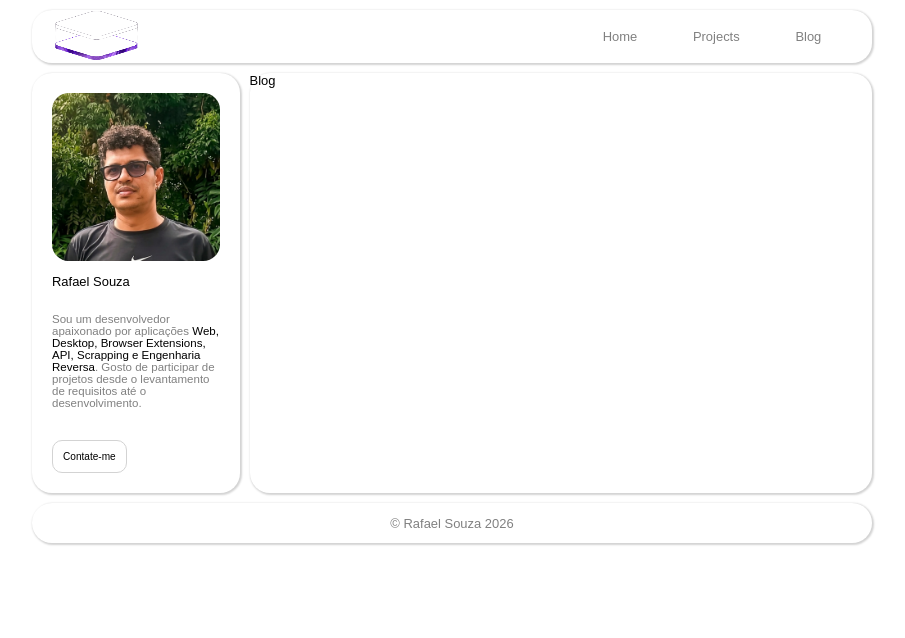
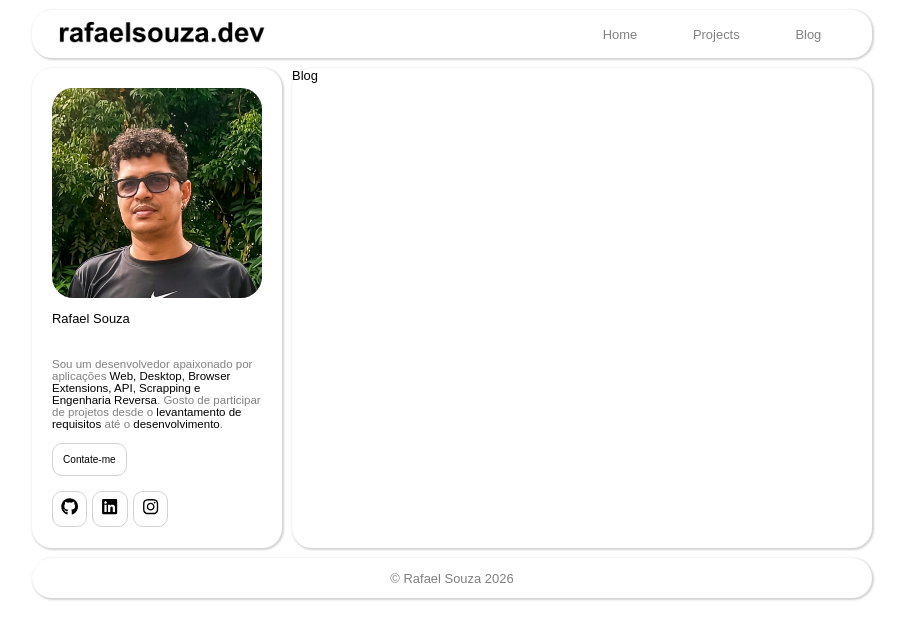
Before and after one commit to rafaelsouzars/landing_page-rafaelsouzars, a React (Vite) app: page /blog in a window 1280 px wide. Shown: the top 638 px of the page, without its empty margins (188-1093 px from the left). Built offline with nearby package versions, Linux system fonts and the light colour scheme.

Commit message:
:lipstick: feat: add socialbutton component Description: Added SocialButton component and react-icons package in react project. Author: @rafaelsouzars

```diff
--- a/package.json
+++ b/package.json
@@ -18,6 +18,7 @@
   "dependencies": {
     "react": "^19.2.5",
     "react-dom": "^19.2.5",
+    "react-icons": "^5.6.0",
     "react-router": "^7.14.2"
   },
   "devDependencies": {
--- a/src/App.css
+++ b/src/App.css
@@ -69,6 +69,7 @@ header {
 
 .navbar {
     width: auto;
+    padding: 5px 0;
     display: flex;
     justify-content: space-between;
     align-items: center;
@@ -82,8 +83,9 @@ header {
 }
 
 .logo > img {
-    height: 50px;
-    aspect-ratio: 16 / 9;
+    width: auto;
+    height: 35px;
+    object-fit: contain;
 }
 
 .navbar-menu {
@@ -113,7 +115,7 @@ header {
 
 .aside {
     grid-area: aside;
-    height: 420px;
+    height: 480px;
 }
 
 .main {
--- a/src/App.jsx
+++ b/src/App.jsx
@@ -1,6 +1,6 @@
 //import { useState } from 'react'
 //import { reactLogo, viteLogo, heroImg } from './assets/index.jsx'
-import { heroImg } from './assets/index.jsx'
+import { logoDev } from './assets/index.jsx'
 import { BrowserRouter, Routes, Route, Link, NavLink } from 'react-router'
 import { Navbar, CardProfile } from './components/index.jsx'
 import { Home, Projects, Blog } from './pages/index.jsx'
@@ -16,7 +16,7 @@ function App() {
       <header className='header card sticky'>
         {/* Aqui vai o link envolvendo a logo */}
         <Navbar className='navbar'>
-          <Link className='logo' to="/"><img src={heroImg} alt="My logo"/></Link>
+          <Link className='logo' to="/"><img src={logoDev} alt="My logo"/></Link>
           <div className='navbar-menu'>
             <NavLink to="/" className='nav-item'>Home</NavLink>
             <NavLink to="/projects" className='nav-item'>Projects</NavLink>
--- a/src/assets/index.jsx
+++ b/src/assets/index.jsx
@@ -1,3 +1,4 @@
+export { default as logoDev } from './img/logo_dev.png'
 export { default as heroImg } from './hero.png'
 export { default as viteLogo } from './vite.svg'
 export { default as reactLogo } from './react.svg'
--- a/src/components/Button/Button.css
+++ b/src/components/Button/Button.css
@@ -1,4 +1,7 @@
 /* Button.css */
+:root {
+    --tranform-scale: .92;
+}
 
 .primary-button , .secondary-button {
     font-size: .7rem;
@@ -11,12 +14,12 @@
     background-color: var(--btn-primary-color);
     color: var(--btn-primary-font-color);
     border: none;
-    transition: background-color 0.2s ease-in, transform 0.2s ease-in-out;
+    transition: background-color 0.2s ease-in-out, transform 0.2s ease-in-out;
 }
 
 .primary-button:active {
     background-color: lightskyblue;
-    transform: scale(.95, .95);
+    transform: scale(var(--tranform-scale));
 }
 
 .primary-button:hover {
@@ -34,12 +37,12 @@
     background-color: var(--bg-color);
     color: black;
     border: solid 1px lightgray;
-    transition: background-color 0.2s ease-in, transform 0.2s ease-in-out;
+    transition: background-color 0.2s ease-in-out, transform 0.2s ease-in-out;
 }
 
 .secondary-button:active {
     background-color: var(--btn-secondary-color);
-    transform: scale(.95, .95);
+    transform: scale(var(--tranform-scale));
 }
 
 .secondary-button:hover {
@@ -53,3 +56,37 @@
     cursor: not-allowed;
     opacity: 0.6;
 }
+
+/*
+.social-button {
+    text-decoration: none;
+    font-size: 1.2rem;
+    padding: 6px 8px;
+    border-radius: 10px;
+    background-color: var(--bg-color);
+    color: black;
+    border: solid 1px lightgray;
+    transition: background-color 0.2s ease-in-out, transform 0.2s ease-in-out;
+    box-sizing: border-box;
+}
+
+.social-button > *:nth-child(1) {
+    font-size: 1.2rem;
+}
+
+.social-button > *:nth-child(1):hover {
+    color: blue;
+}
+
+.social-button:active {
+    //background-color: var(--btn-secondary-color);
+    transform: scale(var(--tranform-scale));
+}
+
+.social-button:disabled {
+    background-color: var(--btn-secondary-color);
+    color: var(--btn-secondary-font-color);
+    border: none;
+    cursor: not-allowed;
+    opacity: 0.6;
+}*/
--- /dev/null
+++ b/src/components/Button/SocialButton.css
@@ -0,0 +1,33 @@
+/* SocialButton.css */
+
+.social-button {
+    font-size: 1.2rem;
+    padding: 6px 8px;
+    border-radius: 10px;
+    background-color: var(--bg-color);
+    color: black;
+    border: solid 1px lightgray;
+    transition: background-color 0.2s ease-in-out, transform 0.2s ease-in-out;
+    box-sizing: border-box;
+}
+
+.social-button > *:nth-child(1) {
+    font-size: 1.2rem;
+}
+
+.social-button > *:nth-child(1):hover {
+    color: blue;
+}
+
+.social-button:active {
+    /*background-color: var(--btn-secondary-color);*/
+    transform: scale(var(--tranform-scale));
+}
+
+.social-button:disabled {
+    background-color: var(--btn-secondary-color);
+    color: var(--btn-secondary-font-color);
+    border: none;
+    cursor: not-allowed;
+    opacity: 0.6;
+}
--- /dev/null
+++ b/src/components/Button/SocialButton.jsx
@@ -0,0 +1,17 @@
+//import React from 'react'
+import './SocialButton.css'
+
+const SocialButton = ({ to, children }) => {
+  return (
+    <>
+        <a href={to} target='_blank' rel='noopener noreferrer'>
+            <button className='social-button'>
+                {children}
+            </button>
+        </a>
+
+    </>
+  )
+}
+
+export default SocialButton
--- a/src/components/Card/Card.css
+++ b/src/components/Card/Card.css
@@ -1,20 +1,18 @@
 /* Card.css */
-
-
 
 /* CardProfile structure */
 .profile {
-    position: relative;
     width: auto;
     height: 100%;
     padding: 20px;
     /*border: solid 1px black;*/
     display: grid;
     grid-template:
-    "figure" 1fr
+    "figure" .5fr
     "caption" .5fr
-    "release" 2fr
+    "release" 1fr
     "contact" .5fr
+    "social" .5fr
      / 1fr;
      gap: 10px;
      box-sizing: border-box;
@@ -42,3 +40,14 @@
 .contact {
     grid-area: contact;
 }
+
+.social {
+    grid-area: social;
+    display: flex;
+    justify-content: flex-start;
+    align-items: center;
+}
+
+.social > *:nth-child(n) {
+    margin-right: 5px;
+}
--- a/src/components/Card/CardProfile.jsx
+++ b/src/components/Card/CardProfile.jsx
@@ -1,7 +1,8 @@
 //import React from 'react'
 //import Card from './Card.jsx'
 import profileImg from '../../assets/img/profile_photo.jpg'
-import Button from '../Button/Button.jsx'
+import { Button, SocialButton } from '../index.jsx'
+import { FaInstagram, FaGithub, FaLinkedin } from 'react-icons/fa'
 import './Card.css'
 
 const CardProfile = ({ photo, children }) => {
@@ -17,11 +18,22 @@ const CardProfile = ({ photo, children }) => {
         <p className='font-size align-left secondary-text-color'>
           Sou um desenvolvedor apaixonado por aplicações
           <span className='font-size highlight'> Web, Desktop, Browser Extensions, API, Scrapping e Engenharia Reversa</span>.
-          Gosto de participar de projetos desde o levantamento de requisitos até o desenvolvimento.
+          Gosto de participar de projetos desde o <span className='font-size highlight'>levantamento de requisitos</span> até o <span className='font-size highlight'>desenvolvimento</span>.
         </p>
       </div>
       <div className='contact'>
         <Button className='secondary-button'>Contate-me</Button>
+      </div>
+      <div className='social'>
+        <SocialButton to='https://github.com/rafaelsouzars'>
+          <FaGithub/>
+        </SocialButton>
+        <SocialButton to='https://linkedin.com/in/rafaelsouzars'>
+          <FaLinkedin/>
+        </SocialButton>
+        <SocialButton to='https://instagram.com/rafaelsouzars.dev'>
+          <FaInstagram/>
+        </SocialButton>
       </div>
 
       {children}
--- a/src/components/index.jsx
+++ b/src/components/index.jsx
@@ -1,5 +1,6 @@
 // components index.jsx
 export { default as Button } from './Button/Button.jsx'
+export { default as SocialButton } from './Button/SocialButton.jsx'
 export { default as Card } from './Card/Card.jsx'
 export { default as CardProfile } from './Card/CardProfile.jsx'
 export { default as Form } from './Form/Form.jsx'
--- a/src/index.css
+++ b/src/index.css
@@ -30,6 +30,6 @@
     "header header" auto
     "aside main" auto
     "footer footer" auto
-    / 0.5fr 1.5fr;
+    / 250px 1.5fr; /* minmax(250px, auto) */
     gap: 10px;
 }
```
Also changed, not shown: src/assets/img/logo_dev.png (added), 1 other file (tests, documents, lock files or other folders).
